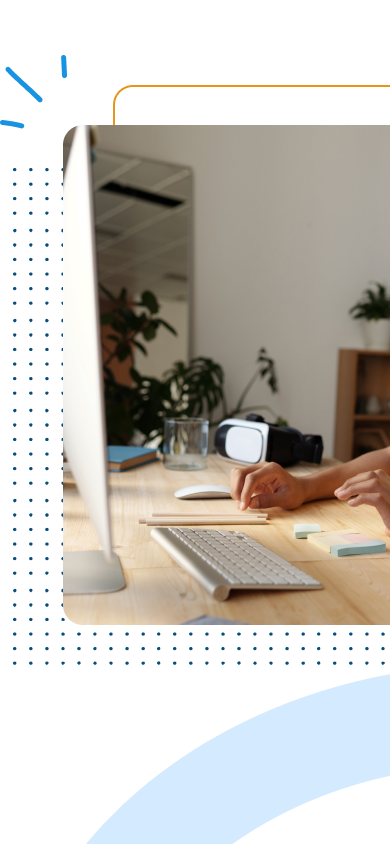
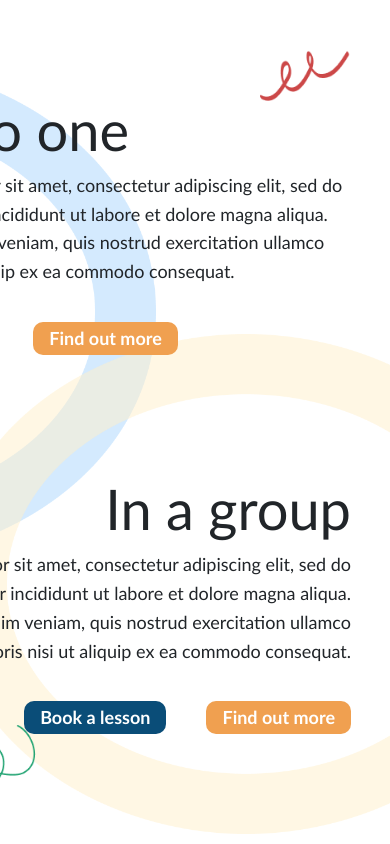
Before and after one commit to jimmybombimmy/joel-wilson-english, a React (Vite) app: page / in a window 390 px wide. Shown: the part 1720-2564 px from the top of the page. Built offline with nearby package versions, Linux system fonts and the light colour scheme.

Commit message:
solo or group sizes arranged for ipad screens

```diff
--- a/src/components/home/SoloOrGroup/SoloOrGroup.css
+++ b/src/components/home/SoloOrGroup/SoloOrGroup.css
@@ -3,12 +3,6 @@
 
   margin: 150px 0 50px;
   overflow: hidden;
-}
-
-#oneToOneSection {
-  display: grid;
-  grid-template-columns: 50% 50%;
-  margin: 0 auto 100px;
 }
 
 #eclipse1 {
@@ -30,9 +24,10 @@
 #oneToOneImg {
   width: var(--soloOrGroupBoxWidth);
   /* height: 492px; */
-  display: inline-block;
   grid-column: 1 / 2;
   grid-row: 1 / 2;
+
+  /* display in media as soloOrGroupImgs (hidden below 991px) */
 }
 
 #oneToOneInfo {
@@ -46,20 +41,13 @@
   position: relative;
 }
 
-#oneToOneContainer {
-  margin: 0;
-  position: absolute;
-  top: 50%;
-  transform: translateY(-50%);
-}
-
 .soloOrGroupTitle {
   font-weight: 500;
 
   /* size in media */
 }
 
-#oneToOneParagraph {
+.soloOrGroupParagraph {
   padding-left: 3px;
   line-height: 160%;
   max-width: 70ch;
@@ -88,10 +76,11 @@
 #groupImg {
   width: var(--soloOrGroupBoxWidth);
   /* height: 492px; */
-  display: inline-block;
   grid-column: 2 / 3;
   grid-row: 1 / 2;
   justify-self: right;
+
+  /* display in media as soloOrGroupImgs (hidden below 991px) */
 }
 
 #groupInfo {
@@ -104,6 +93,21 @@
   position: relative;
 }
 
+@media (min-width: 992px) {
+
+  #oneToOneSection {
+    display: grid;
+    grid-template-columns: 50% 50%;
+    margin: 0 auto 100px;
+  }
+
+  #oneToOneContainer {
+    margin: 0;
+    position: absolute;
+    top: 50%;
+    transform: translateY(-50%);
+  }
+
   #groupContainer {
     margin: 0;
     position: absolute;
@@ -111,14 +115,11 @@
     transform: translateY(-50%);
   }
 
-#groupParagraph {
-  padding-left: 3px;
-  line-height: 160%;
-  max-width: 70ch;
-  font-size: 1.125rem;
+
+  .soloOrGroupImgs {
+    display: inline-block;
   }
 
-@media (min-width: 992px) {
   @media (min-width: 1400px) {
     #soloOrGroupSection {
       padding: 0 60px;
@@ -138,13 +139,10 @@
       margin-bottom: 8px;
     }
 
-    #oneToOneParagraph {
+    .soloOrGroupParagraph {
       font-size: 1.125rem;
     }
 
-    #groupParagraph {
-      font-size: 1.125rem;
-    }
 
     .lessonButtons {
       font-size: 1.3rem;
@@ -205,11 +203,7 @@
       margin-bottom: 16px;
     }
 
-    #oneToOneParagraph {
-      font-size: 1rem;
-    }
-
-    #groupParagraph {
+    .soloOrGroupParagraph{
       font-size: 1rem;
     }
 
@@ -254,3 +248,85 @@
 
   }
 }
+
+
+@media (max-width: 992px) {
+
+  #oneToOneSection {
+    width: 80vw;
+    margin: 0 auto;
+    padding-bottom: 120px;
+  }
+
+  #groupSection {
+    width: 80vw;
+    margin: 0 auto;
+    padding-bottom: 120px;
+    text-align: right;
+  }
+
+  .soloOrGroupContainer {
+    width: 500px;
+  }
+
+  #groupContainer {
+    width: 500px;
+    position: relative;
+    left: calc(80vw - 500px)
+  }
+
+  .soloOrGroupTitle {
+    font-size: 3.5rem;
+  }
+
+  .soloOrGroupParagraph {
+    font-size: 1.125rem;
+  }
+
+  .lessonButtons {
+    font-size: 1.125rem;
+    padding: 3px 16px;
+    border-radius: 10px;
+  }
+
+  .groupButtons {
+    position: relative;
+    left: 40px;
+  }
+
+  #groupSquiggle {
+    width: 100px;
+    position: relative;
+    left: -250px;
+    top: 250px;
+  }
+
+  #eclipse1 {
+    left: 30vw;
+    height: 500px;
+    width: 600px;
+    margin-bottom: -500px;
+    margin-left: -600px;
+  }
+
+  #eclipse2 {
+    left: 130vw;
+    bottom: 400px;
+    height: 500px;
+    width: 600px;
+    margin-bottom: -500px;
+    margin-left: -600px;
+  }
+
+  #oneToOneSquiggle {
+    height: 70px;
+    position: relative;
+    margin-top: -70px;
+    margin-right: -104px;
+    top: 20px;
+    left: 400px;
+  }
+
+
+
+}
--- a/src/components/home/SoloOrGroup/SoloOrGroup.jsx
+++ b/src/components/home/SoloOrGroup/SoloOrGroup.jsx
@@ -1,4 +1,5 @@
 import "./SoloOrGroup.css"
+import "../../App.css"
 import { eclipse1, oneToOneImg, oneToOneSquiggle, groupImg, groupSquiggle, eclipse2 } from "../../../assets/home/home-images";
 
 
@@ -9,15 +10,15 @@ export default function SoloOrGroupSection() {
         <img id="eclipse1" src={eclipse1} alt="" />
         <img
           id="oneToOneImg"
-          className="soloOrGroupImgs"
+          className="soloOrGroupImgs hideBelow991"
           src={oneToOneImg}
-          alt=""
+          alt="One to one class image"
         />
         <article id="oneToOneInfo">
-          <div id="oneToOneContainer">
+          <div id="oneToOneContainer" className="soloOrGroupContainer">
             <img id="oneToOneSquiggle" src={oneToOneSquiggle} alt="" />
             <h2 id="oneToOneTitle" className="soloOrGroupTitle">One to one</h2>
-            <p id="oneToOneParagraph">
+            <p id="oneToOneParagraph" className="soloOrGroupParagraph">
               Lorem ipsum dolor sit amet, consectetur adipiscing elit, sed do
               eiusmod tempor incididunt ut labore et dolore magna aliqua. Ut
               enim ad minim veniam, quis nostrud exercitation ullamco laboris
@@ -32,21 +33,21 @@ export default function SoloOrGroupSection() {
         <article id="groupInfo">
           <div id="groupContainer">
             <h2 id="groupTitle" className="soloOrGroupTitle">In a group</h2>
-            <p id="groupParagraph">
+            <p id="groupParagraph" className="soloOrGroupParagraph">
               Lorem ipsum dolor sit amet, consectetur adipiscing elit, sed do
               eiusmod tempor incididunt ut labore et dolore magna aliqua. Ut
               enim ad minim veniam, quis nostrud exercitation ullamco laboris
               nisi ut aliquip ex ea commodo consequat.{" "}
             </p>
-            <button className="lessonButtons heroButton2">Book a lesson</button>
-            <button className="lessonButtons heroButton1">Find out more</button>
+            <button className="lessonButtons heroButton2 groupButtons">Book a lesson</button>
+            <button className="lessonButtons heroButton1 groupButtons">Find out more</button>
           </div>
         </article>
         <img
           id="groupImg"
-          className="soloOrGroupImgs"
+          className="soloOrGroupImgs hideBelow991"
           src={groupImg}
-          alt=""
+          alt="Group class image"
         />
         <img id="groupSquiggle" src={groupSquiggle} alt="" />
         <img id="eclipse2" src={eclipse2} alt="" />
```
Lines whose indentation alone changed are shown as unchanged.
